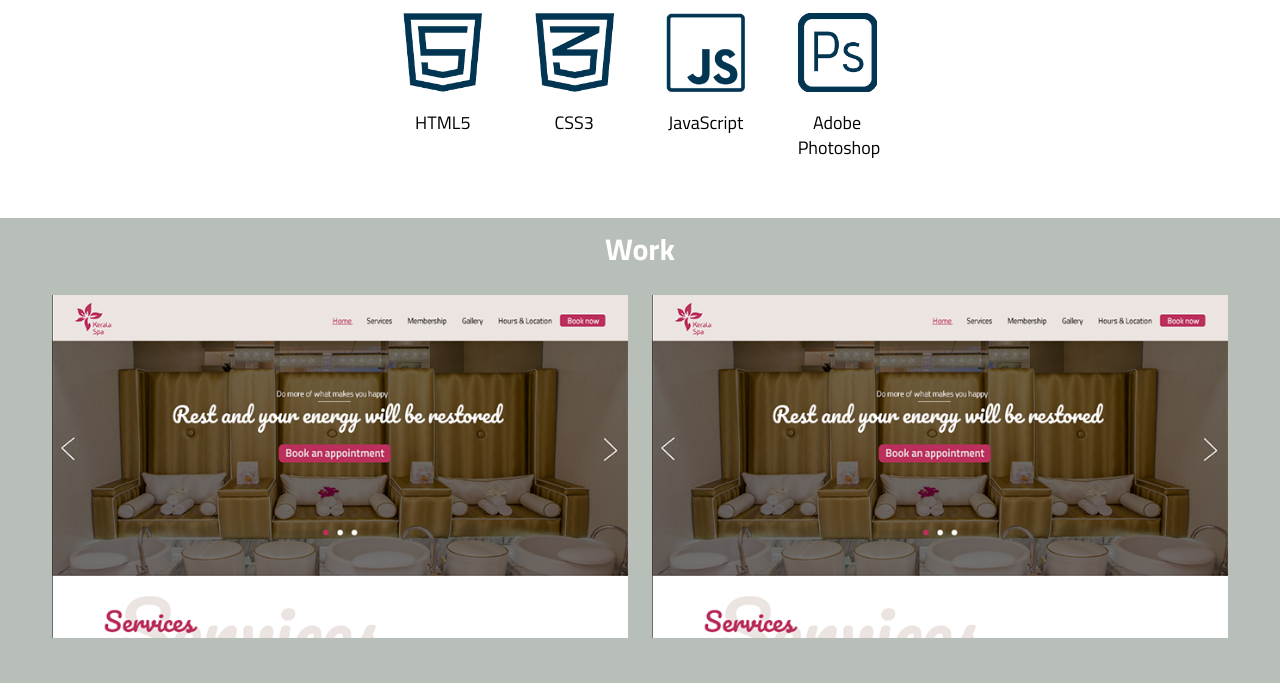
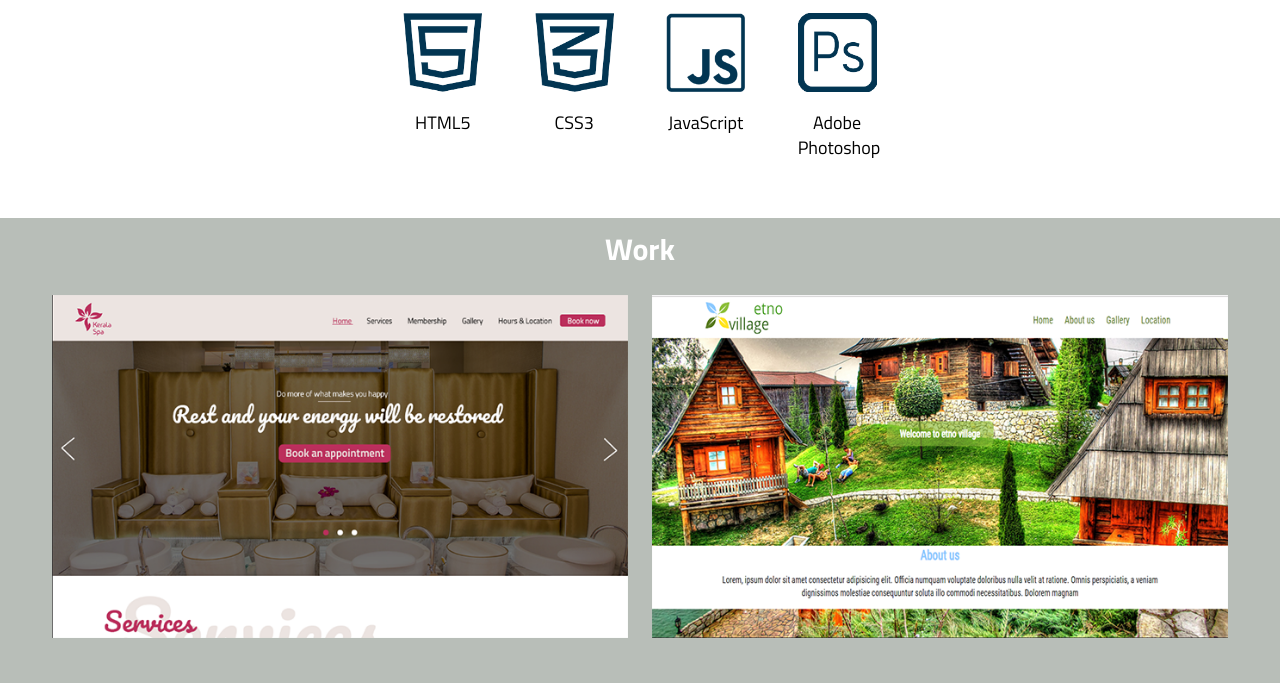
Before and after one commit to simicb67/portfolio, a plain HTML site: page index.html in a window 1280 px wide. Shown: the part 723-1420 px from the top of the page. Drawn offline with nearby package versions, Linux system fonts and the light colour scheme.

Commit message:
fixed work

```diff
--- a/index.html
+++ b/index.html
@@ -63,7 +63,7 @@
     <h2>Work</h2>
     <ul class="unstyle-list clearfix">
       <li><div class="site"><img src="img/spa.png"><div class="middle"><a href="https://simicb67.github.io/SpaCenter/" target="_blank">Spa Center</a></div></div></li>
-      <li><div class="site"><img src="img/spa.png"><div class="middle"><a href="https://simicb67.github.io/EtnoVillage_parallax/" target="_blank">Etno Village</a></div></div></li>
+      <li><div class="site"><img src="img/village.png"><div class="middle"><a href="https://simicb67.github.io/EtnoVillage_parallax/" target="_blank">Etno Village</a></div></div></li>
 
     </ul>
     </div>
```
Also changed, not shown: img/village.png (added).
